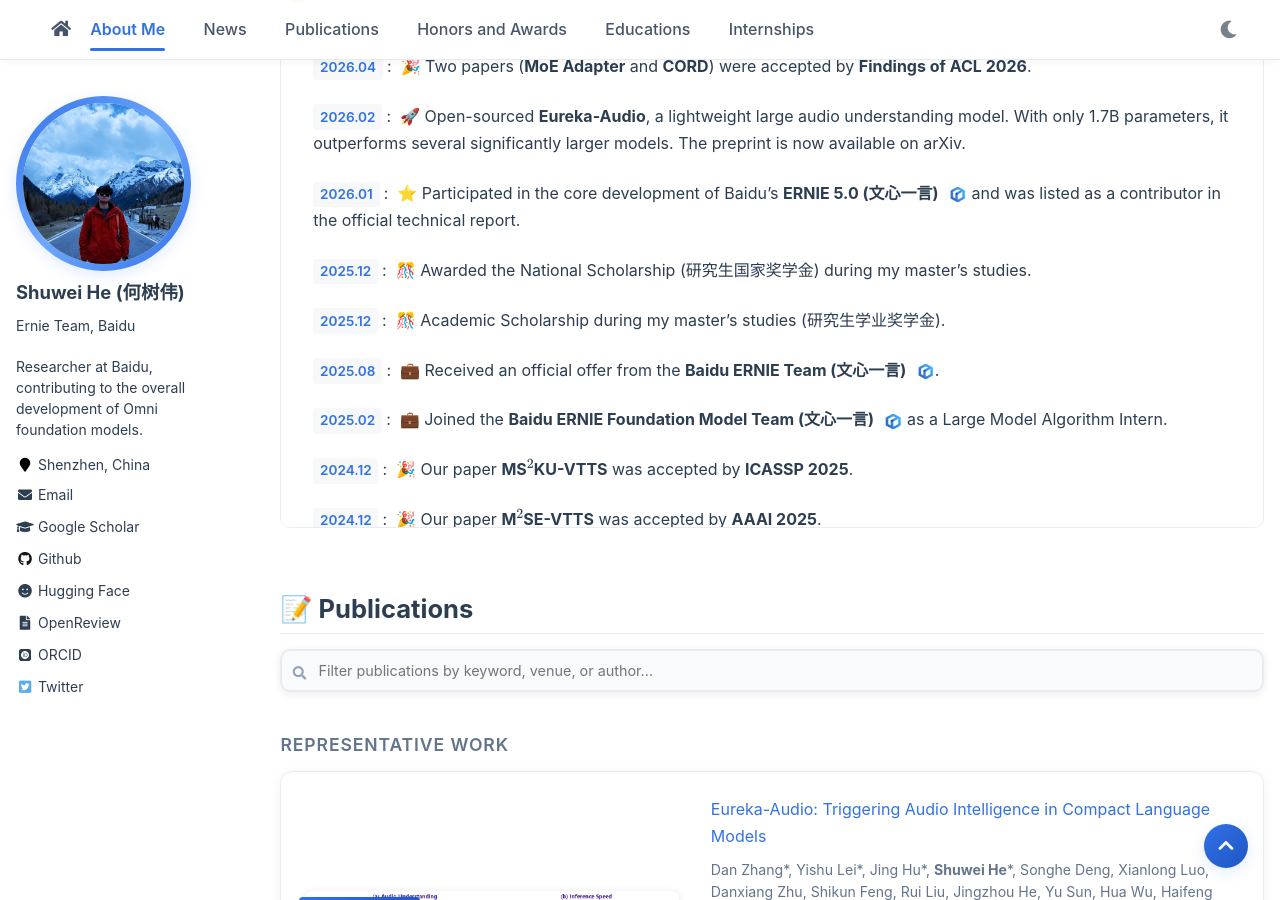
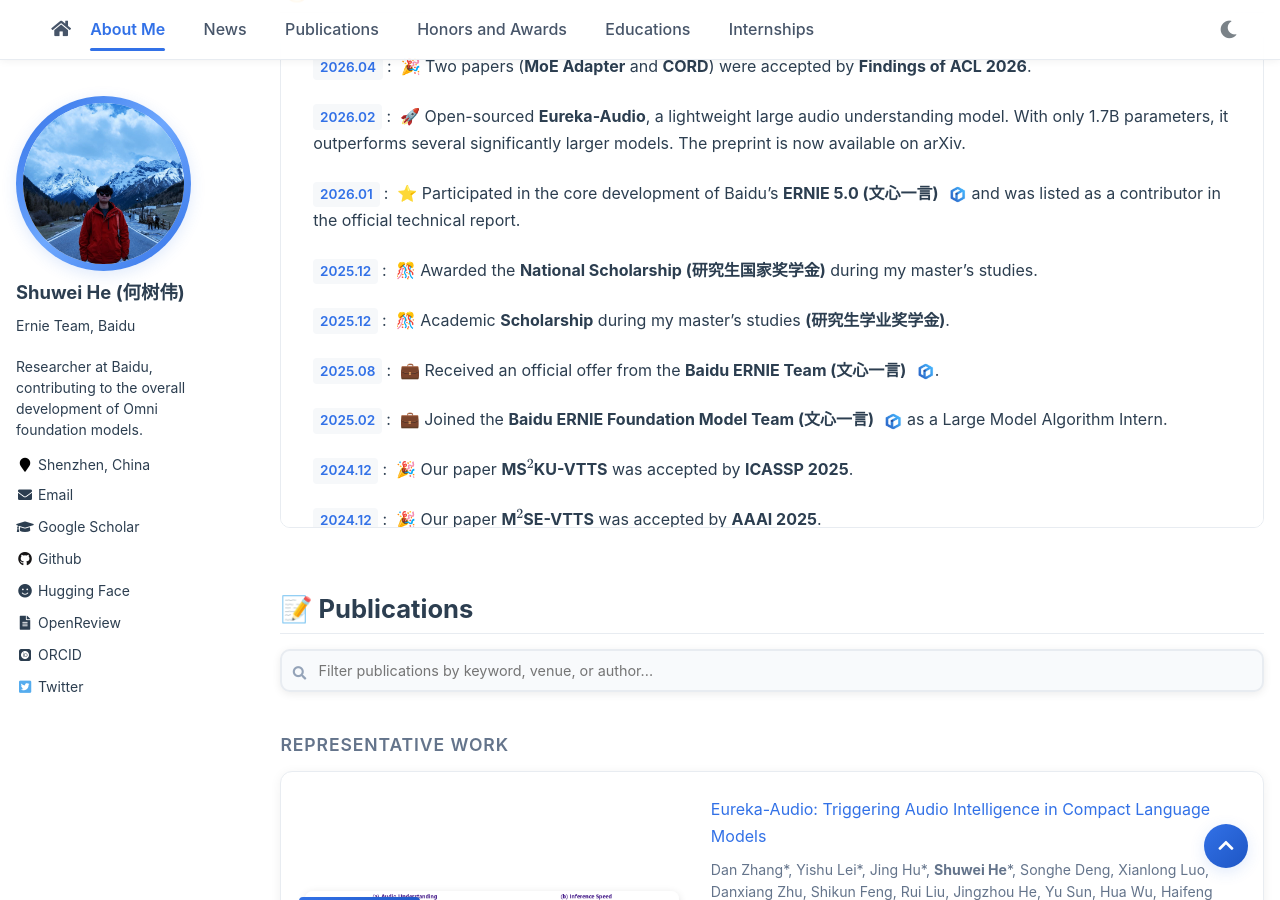
Before and after one commit to he-shuwei/he-shuwei.github.io, a Jekyll site: the page built from _pages/about.md, in a window 1280 px wide and 900 px high, scrolled down 500 px. Built offline with Jekyll 4.4.1, drawn with Linux system fonts in a browser that asks for light colours; comment, search, counter and statistics services are not loaded.

```diff
--- a/_pages/about.md
+++ b/_pages/about.md
@@ -35,13 +35,13 @@ My research has been published in leading international conferences in artificia
 - *2026.04*: &nbsp;🎉 Two papers (**MoE Adapter** and **CORD**) were accepted by **Findings of ACL 2026**.
 - *2026.02*: &nbsp;🚀 Open-sourced **Eureka-Audio**, a lightweight large audio understanding model. With only 1.7B parameters, it outperforms several significantly larger models. The preprint is now available on arXiv.
 - *2026.01*: &nbsp;⭐ Participated in the core development of Baidu's **ERNIE 5.0 (文心一言)** <img class="news-icon" src="images/icon-ernie.png" alt="ERNIE"> and was listed as a contributor in the official technical report.
-- *2025.12*: &nbsp;🎊 Awarded the National Scholarship (研究生国家奖学金) during my master’s studies.
-- *2025.12*: &nbsp;🎊 Academic Scholarship during my master’s studies (研究生学业奖学金).
+- *2025.12*: &nbsp;🎊 Awarded the **National Scholarship (研究生国家奖学金)** during my master’s studies.
+- *2025.12*: &nbsp;🎊 Academic **Scholarship** during my master’s studies **(研究生学业奖学金)**.
 - *2025.08*: &nbsp;💼 Received an official offer from the **Baidu ERNIE Team (文心一言)** <img class="news-icon" src="images/icon-ernie.png" alt="ERNIE">.
 - *2025.02*: &nbsp;💼 Joined the **Baidu ERNIE Foundation Model Team (文心一言)** <img class="news-icon" src="images/icon-ernie.png" alt="ERNIE"> as a Large Model Algorithm Intern.
 - *2024.12*: &nbsp;🎉 Our paper **MS$^2$KU-VTTS** was accepted by **ICASSP 2025**.
 - *2024.12*: &nbsp;🎉 Our paper **M$^2$SE-VTTS** was accepted by **AAAI 2025**.
-- *2023.12*: &nbsp;🎊 Academic Scholarship during my master’s studies (研究生学业奖学金).
+- *2023.12*: &nbsp;🎊 Academic **Scholarship** during my master’s studies **(研究生学业奖学金)**.
 </div>
 
 # 📝 Publications
```
